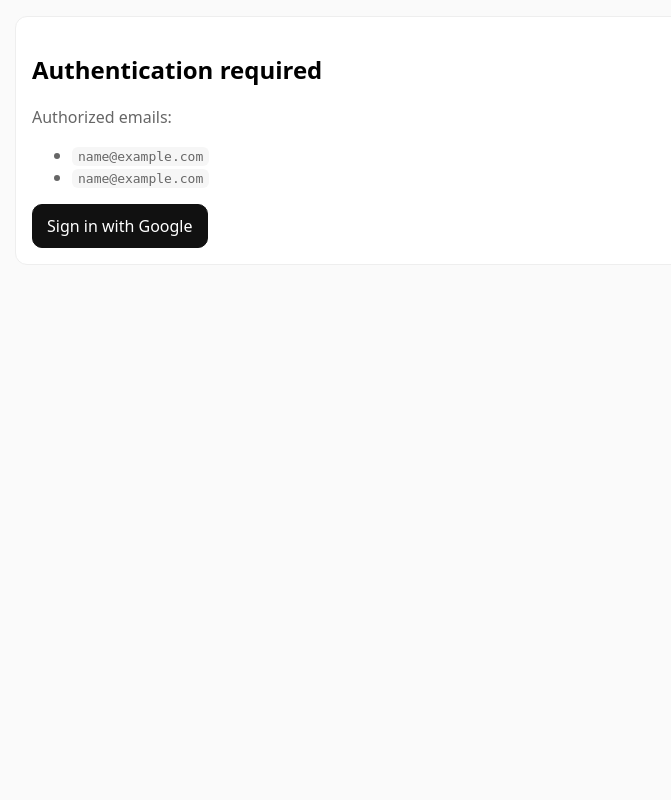
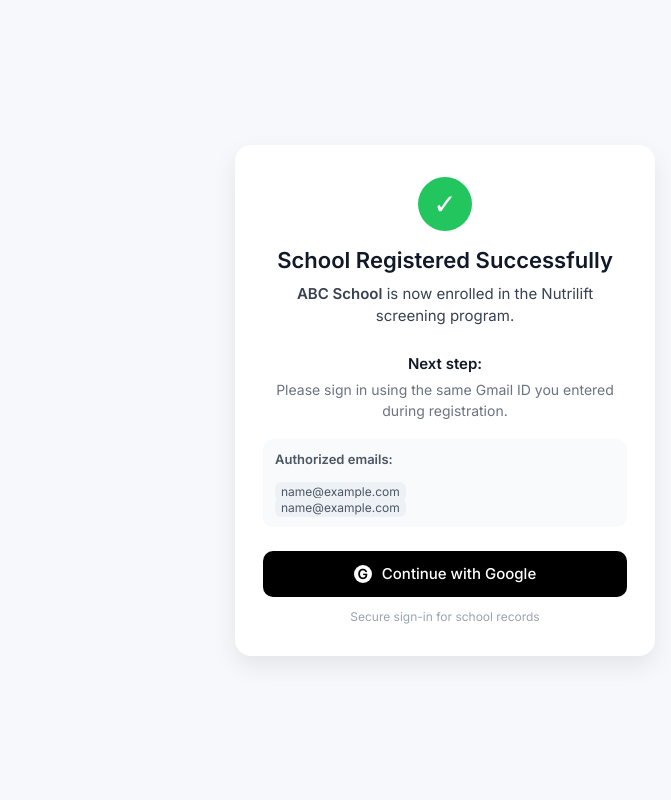
Before and after one commit to admin-masters/nutrilife, a Django app: template backend/templates/screening_only/admin_auth_required.html in a window 1280 px wide. Shown: the whole page, without its empty margins (195-866 px from the left). Run offline with Django 5.2, Linux system fonts and the light colour scheme; the template is opened without the code that fills it: most values are stand-ins (such as "Sample title", 1, 10 or a date in 2020); parts of the project's set-up code (start-up, migrations or seed data) failed here and were passed over.

Commit message:
Changed admin auth required page

```diff
--- a/backend/templates/screening_only/admin_auth_required.html
+++ b/backend/templates/screening_only/admin_auth_required.html
@@ -1,27 +1,197 @@
 <!doctype html>
-<html>
+<html lang="en">
 <head>
   <meta charset="utf-8"/>
-  <meta name="viewport" content="width=device-width,initial-scale=1"/>
-  <title>Authentication Required</title>
+  <meta name="viewport" content="width=device-width, initial-scale=1"/>
+  <title>School Registered Successfully</title>
+
+  <!-- Google Font -->
+  <link href="https://fonts.googleapis.com/css2?family=Inter:wght@400;500;600&display=swap" rel="stylesheet">
+
   <style>
-    body{font-family:system-ui;max-width:860px;margin:0 auto;padding:1rem;background:#fafafa}
-    .card{background:#fff;border:1px solid #eee;border-radius:12px;padding:16px}
-    a.btn{display:inline-block;padding:10px 14px;border-radius:10px;border:1px solid #111;background:#111;color:#fff;text-decoration:none}
-    .muted{color:#666}
-    code{background:#f6f6f6;padding:2px 6px;border-radius:6px}
+    * {
+      box-sizing: border-box;
+      font-family: "Inter", system-ui, sans-serif;
+    }
+
+    body {
+      margin: 0;
+      min-height: 100vh;
+      background: #f6f8fb;
+      display: flex;
+      align-items: center;
+      justify-content: center;
+    }
+
+    .card {
+      background: #fff;
+      width: 100%;
+      max-width: 420px;
+      padding: 32px 28px;
+      border-radius: 16px;
+      box-shadow: 0 10px 25px rgba(0,0,0,0.08);
+      text-align: center;
+    }
+
+    /* Check Icon */
+    .check-icon {
+      width: 54px;
+      height: 54px;
+      background: #22c55e;
+      color: #fff;
+      border-radius: 50%;
+      display: flex;
+      align-items: center;
+      justify-content: center;
+      font-size: 28px;
+      margin: 0 auto 16px;
+    }
+
+    h2 {
+      margin: 0;
+      font-size: 22px;
+      font-weight: 600;
+      color: #111827;
+    }
+
+    .school-name {
+      margin-top: 10px;
+      font-size: 15px;
+      color: #374151;
+      line-height: 1.5;
+    }
+
+    .school-name strong {
+      font-weight: 600;
+    }
+
+    .section {
+      margin-top: 26px;
+    }
+
+    .section-title {
+      font-weight: 600;
+      font-size: 15px;
+      color: #111827;
+      margin-bottom: 6px;
+    }
+
+    .section-desc {
+      font-size: 14px;
+      color: #6b7280;
+      line-height: 1.5;
+    }
+
+    /* Google Button */
+    .google-btn {
+      margin-top: 24px;
+      width: 100%;
+      height: 46px;
+      background: #000;
+      color: #fff;
+      border-radius: 10px;
+      display: flex;
+      align-items: center;
+      justify-content: center;
+      gap: 10px;
+      text-decoration: none;
+      font-weight: 500;
+      font-size: 15px;
+      transition: background 0.2s ease;
+    }
+
+    .google-btn:hover {
+      background: #1f1f1f;
+    }
+
+    .google-icon {
+      width: 18px;
+      height: 18px;
+      background: #fff;
+      border-radius: 50%;
+      display: flex;
+      align-items: center;
+      justify-content: center;
+      color: #000;
+      font-weight: bold;
+      font-size: 14px;
+    }
+
+    .footer-text {
+      margin-top: 12px;
+      font-size: 12px;
+      color: #9ca3af;
+    }
+
+    /* Authorized Email Box */
+    .auth-box {
+      margin-top: 18px;
+      padding: 12px;
+      background: #f9fafb;
+      border-radius: 10px;
+      font-size: 13px;
+      color: #4b5563;
+      text-align: left;
+    }
+
+    .auth-box code {
+      background: #eef2f7;
+      padding: 2px 6px;
+      border-radius: 6px;
+      font-size: 12px;
+    }
+
   </style>
 </head>
+
 <body>
+
   <div class="card">
-    <h2>Authentication required</h2>
 
-    <p class="muted">Authorized emails:</p>
-    <ul class="muted">
-      <li><code>{{ principal_email }}</code></li>
-      {% if operator_email %}<li><code>{{ operator_email }}</code></li>{% endif %}
-    </ul>
-    <a class="btn" href="{{ google_start_url }}">Sign in with Google</a>
+    <!-- Success Icon -->
+    <div class="check-icon">✓</div>
+
+    <!-- Title -->
+    <h2>School Registered Successfully</h2>
+
+    <!-- Description -->
+    <p class="school-name">
+      <strong>ABC School</strong> is now enrolled in the Nutrilift screening program.
+    </p>
+
+    <!-- Next Step -->
+    <div class="section">
+      <div class="section-title">Next step:</div>
+      <div class="section-desc">
+        Please sign in using the same Gmail ID you entered during registration.
+      </div>
+    </div>
+
+    <!-- Authorized Emails -->
+    <div class="auth-box">
+      <strong>Authorized emails:</strong><br><br>
+
+      <code>{{ principal_email }}</code><br>
+
+      {% if operator_email %}
+        <code>{{ operator_email }}</code>
+      {% endif %}
+    </div>
+
+    <!-- Google Login Button -->
+    <a href="{{ google_start_url }}" class="google-btn">
+
+      <div class="google-icon">G</div>
+      Continue with Google
+
+    </a>
+
+    <!-- Footer -->
+    <div class="footer-text">
+      Secure sign-in for school records
+    </div>
+
   </div>
+
 </body>
 </html>
```
